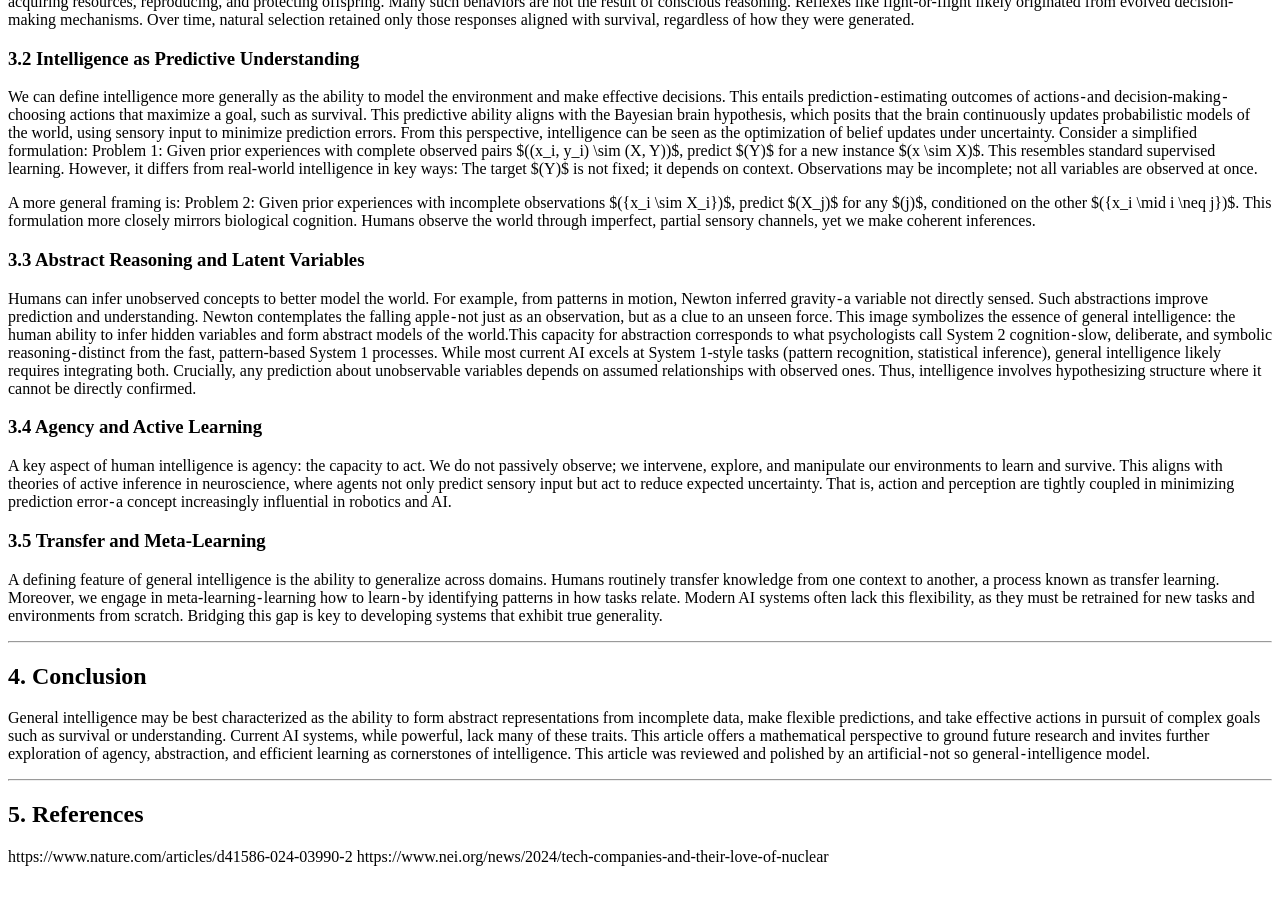
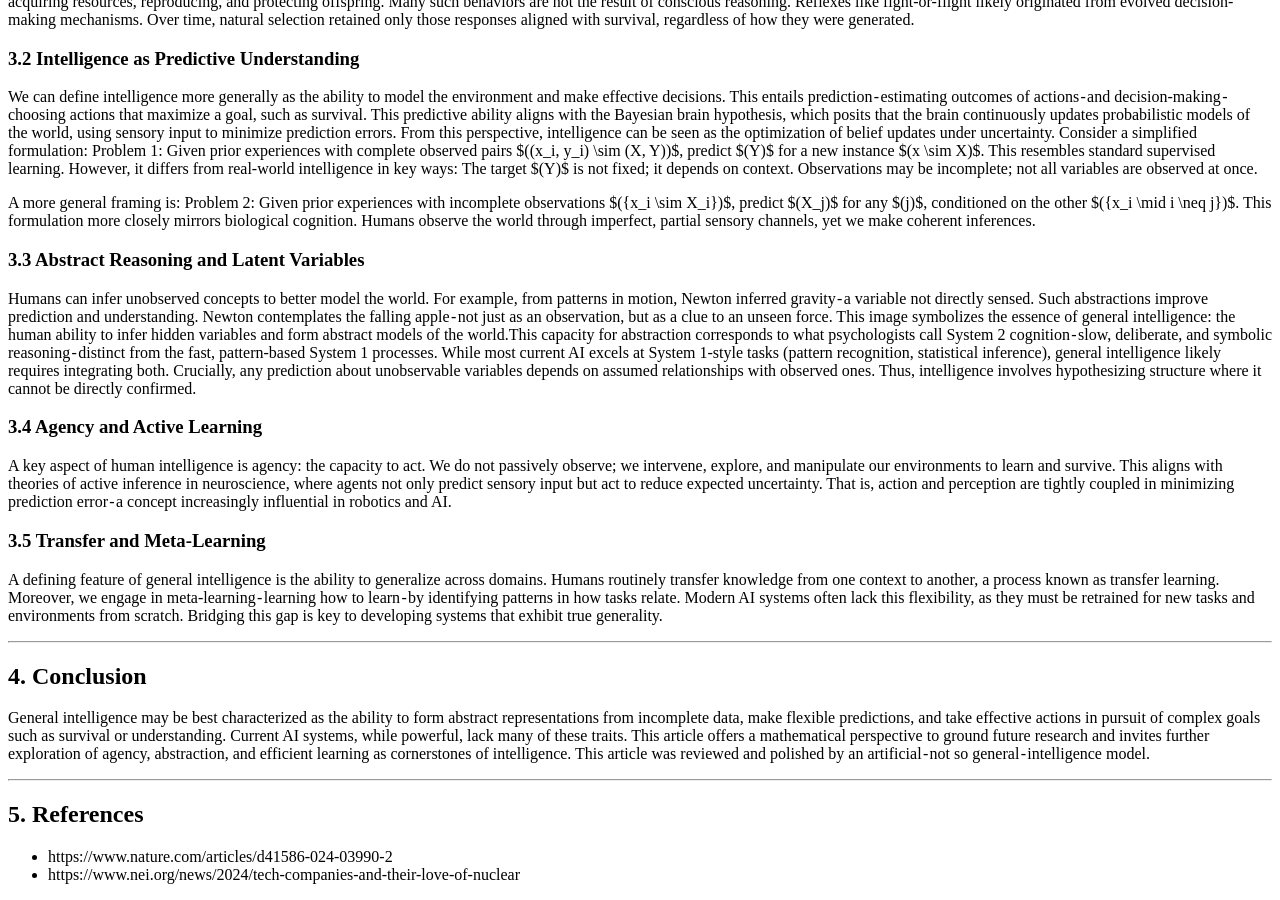
Before and after one commit to spiridonoff/spiridonoff.github.io, a Jekyll site: the page built from _posts/2025-05-27-toward-general-intelligence.md, in a window 1280 px wide and 900 px high, scrolled down 769 px. Built offline with Jekyll 4.4.1, drawn with Linux system fonts in a browser that asks for light colours.

```diff
--- a/_config.yml
+++ b/_config.yml
@@ -6,6 +6,9 @@ theme: minima
 plugins:
   - jekyll-feed
   - jekyll-seo-tag
+
+feed:
+  path: false
 
 header_pages:
   - index.md
--- a/articles_content/toward_general_intelligence.md
+++ b/_posts/2025-05-27-toward-general-intelligence.md
@@ -27,7 +27,7 @@ In this paper, I outline limitations of current AI paradigms, then propose a mat
 While recent AI systems show remarkable capabilities, they face several key challenges:
 Scale: Model sizes are growing rapidly. GPT-4, for example, comprises eight models, each with 220 billion parameters.
 Data Requirements: These large models demand vast training datasets, which may soon become insufficient.
-Cost: Training state-of-the-art models is increasingly expensive - GPT-4 reportedly cost $63 million.
+Cost: Training state-of-the-art models is increasingly expensive - GPT-4 reportedly cost \$63 million.
 Energy Consumption: AI training is power-intensive. Tech companies are investing in nuclear energy to meet future demands.
 
 These trends raise concerns about the sustainability of current approaches. The human brain, by contrast, is highly efficient: it contains approximately 86 billion neurons and learns effectively from far fewer examples, with dramatically lower energy use. It operates on roughly 20 watts of power - less than a light bulb - yet it supports lifelong learning, abstraction, memory, and multi-modal reasoning. By contrast, modern AI models require megawatt-scale GPU clusters to perform inference and learning tasks that humans accomplish with ease.
@@ -43,13 +43,13 @@ Many such behaviors are not the result of conscious reasoning. Reflexes like fig
 We can define intelligence more generally as the ability to model the environment and make effective decisions. This entails prediction - estimating outcomes of actions - and decision-making - choosing actions that maximize a goal, such as survival.
 This predictive ability aligns with the Bayesian brain hypothesis, which posits that the brain continuously updates probabilistic models of the world, using sensory input to minimize prediction errors. From this perspective, intelligence can be seen as the optimization of belief updates under uncertainty.
 Consider a simplified formulation:
-Problem 1: Given prior experiences with complete observed pairs $\((x_i, y_i) \sim (X, Y)\)$, predict $\(Y\)$ for a new instance $\(x \sim X\)$.
+Problem 1: Given prior experiences with complete observed pairs $((x_i, y_i) \sim (X, Y))$, predict $(Y)$ for a new instance $(x \sim X)$.
 This resembles standard supervised learning. However, it differs from real-world intelligence in key ways:
-The target $\(Y\)$ is not fixed; it depends on context.
+The target $(Y)$ is not fixed; it depends on context.
 Observations may be incomplete; not all variables are observed at once.
 
 A more general framing is:
-Problem 2: Given prior experiences with incomplete observations $\(\{x_i \sim X_i\}\)$, predict $\(X_j\)$ for any $\(j\)$, conditioned on the other $\(\{x_i \mid i \neq j\}\)$.
+Problem 2: Given prior experiences with incomplete observations $(\{x_i \sim X_i\})$, predict $(X_j)$ for any $(j)$, conditioned on the other $(\{x_i \mid i \neq j\})$.
 This formulation more closely mirrors biological cognition. Humans observe the world through imperfect, partial sensory channels, yet we make coherent inferences.
 ### 3.3 Abstract Reasoning and Latent Variables
 Humans can infer unobserved concepts to better model the world. For example, from patterns in motion, Newton inferred gravity - a variable not directly sensed. Such abstractions improve prediction and understanding.
@@ -71,5 +71,5 @@ This article was reviewed and polished by an artificial - not so general -
 ---
 
 ## 5. References
-https://www.nature.com/articles/d41586-024-03990-2
-https://www.nei.org/news/2024/tech-companies-and-their-love-of-nuclear
+- https://www.nature.com/articles/d41586-024-03990-2
+- https://www.nei.org/news/2024/tech-companies-and-their-love-of-nuclear
```
Also changed, not shown: _posts/2025-09-01-game-of-intelligence.md (added, +71 -0 lines), _posts/2026-05-10-example.md (deleted, +0 -35 lines), articles.md (+2 -2 lines).
